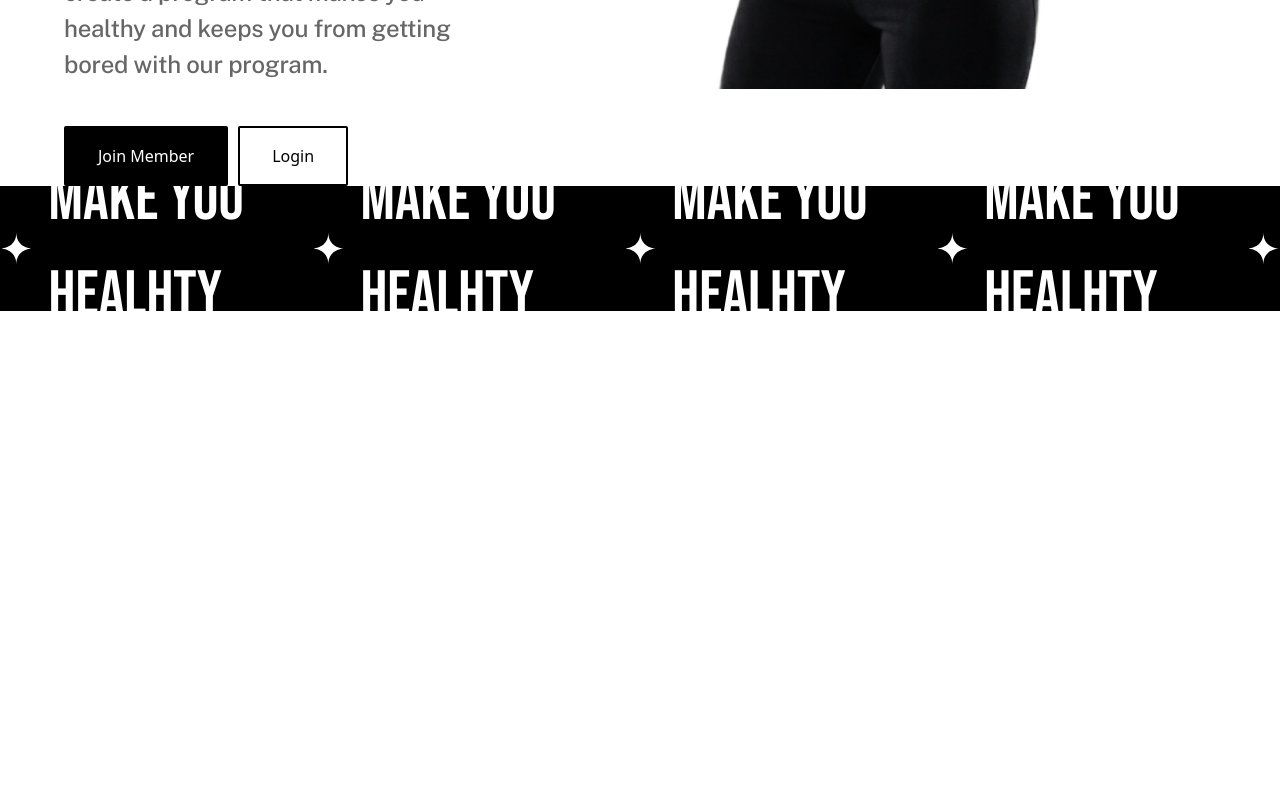
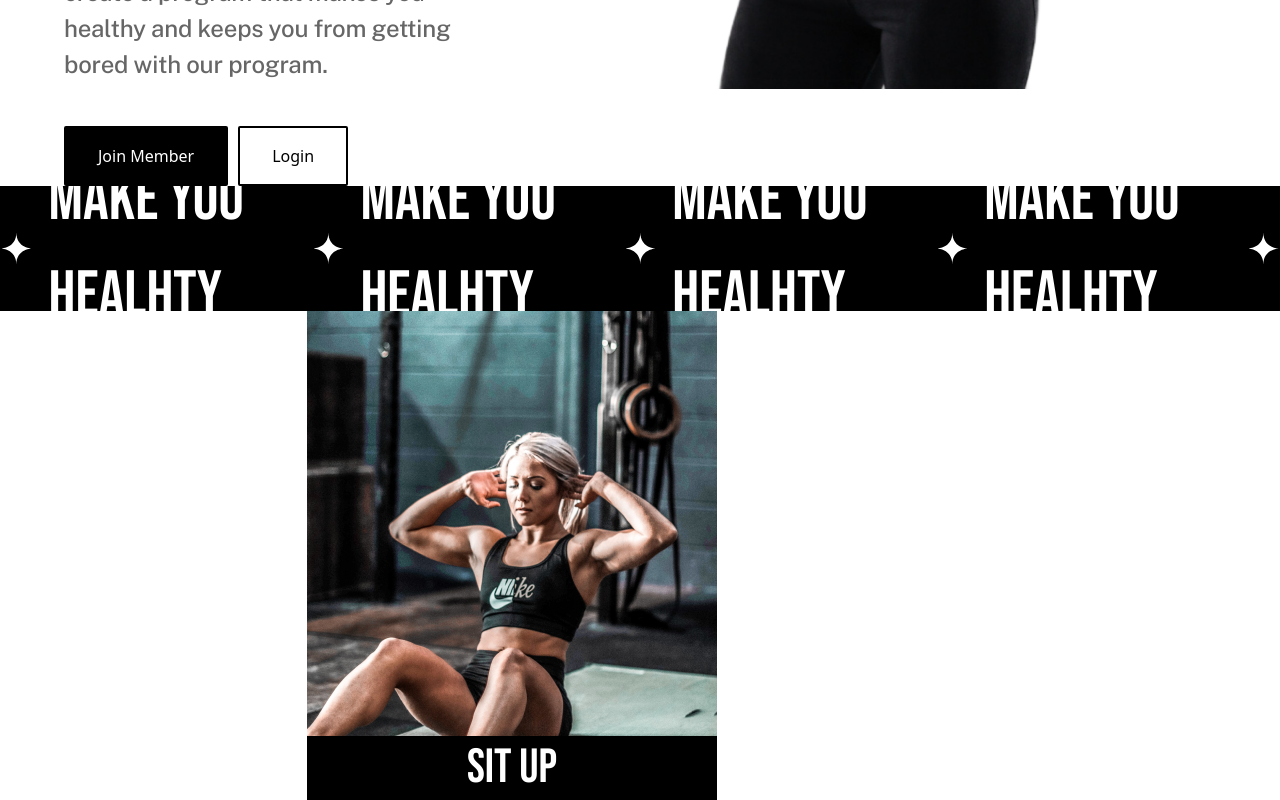
Before and after one commit to SyahrulBhudiF/Mengsehat, a React (Vite) app: page / in a window 1280 px wide. Shown: the part 905-1705 px from the top of the page. Before the commit the page ends 1216 px from the top, so only its background shows below. Built offline with nearby package versions, Linux system fonts and the light colour scheme.

Commit message:
add cards to home

```diff
--- a/src/App.tsx
+++ b/src/App.tsx
@@ -1,6 +1,7 @@
 import { Nav } from './component/nav';
 import { Home } from './component/home';
 import { Belt } from './component/belt';
+import { Cards } from './component/card/cards';
 import './css/index.css';
 
 const App = () => {
@@ -17,6 +18,8 @@ const App = () => {
       />
       <Home />
       <Belt />
+      <Cards />
+
     </body>
   );
 };
--- a/src/component/card/card.tsx
+++ b/src/component/card/card.tsx
@@ -1,13 +1,9 @@
-import React from "react"
+import { cardInterface } from "../../type"
 
-interface Props{
-  img: string
-}
-
-export const Card: React.FC<Props> = ({img}) => {
+export const Card = ({img}:cardInterface) => {
   return (
     <div className="rounded-sm">
-        <img src={img} alt=""/>
+        <img src={img} alt="" className=""/>
     </div>
   )
 }
--- a/src/component/card/cards.tsx
+++ b/src/component/card/cards.tsx
@@ -1,10 +1,16 @@
 import { Card } from './card';
-import sitUp from '../../img/sitUp.png'
+import sitUp from '../../img/sitUp.png';
+import { cardsInterface } from '../../type';
 
-export const Cards = () => {
+export const Cards = ({text}:cardsInterface) => {
   return (
-    <div className="flex">
-        <Card img={sitUp}/>
-    </div>
-  )
-}
+    <section className="flex w-[80%] justify-center items-center">
+
+      <div className="flex flex-col">
+        <Card img={sitUp} />
+        <span className='w-[25.625rem] bg-black py-[0.5rem] -mt-16 text-white text-center font-bebas-neue text-5xl'>{text}Sit Up</span>
+      </div>
+
+    </section>
+  );
+};
--- a/src/component/nav.tsx
+++ b/src/component/nav.tsx
@@ -1,7 +1,8 @@
 import '../index.css';
+import { navInterface } from '../type';
 import anime from '../../node_modules/animejs/lib/anime.es';
 
-export const Nav = ({ navlist }: { navlist: string[] }) => {
+export const Nav = ({ navlist }: navInterface) => {
   anime({
     targets: 'header',
     translateY: ['-100%', '0%'],
--- /dev/null
+++ b/src/type.ts
@@ -0,0 +1,15 @@
+export interface buttonInterface{
+    text: string[]
+}
+
+export interface navInterface{
+    navlist: string[]
+}
+
+export interface cardInterface{
+    img: string
+}
+
+export interface cardsInterface{
+    text: string
+}
```
Also changed, not shown: src/component/button/button.tsx (+2 -6 lines).
